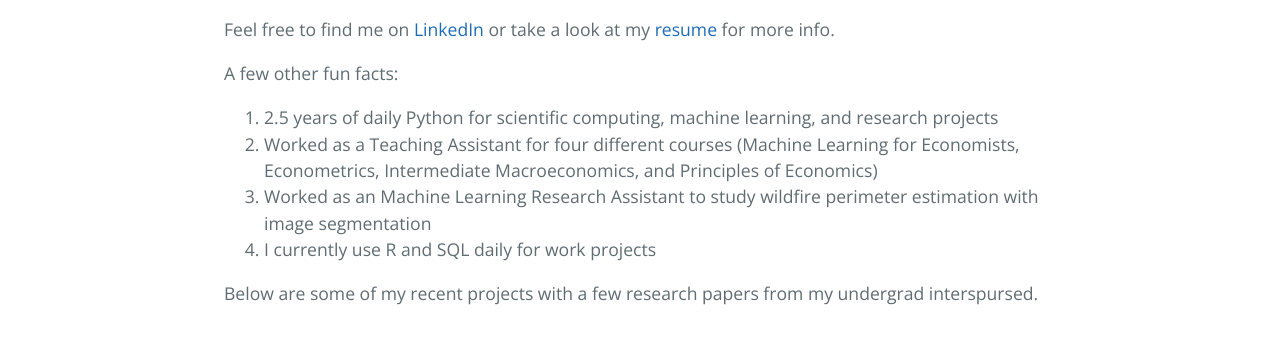
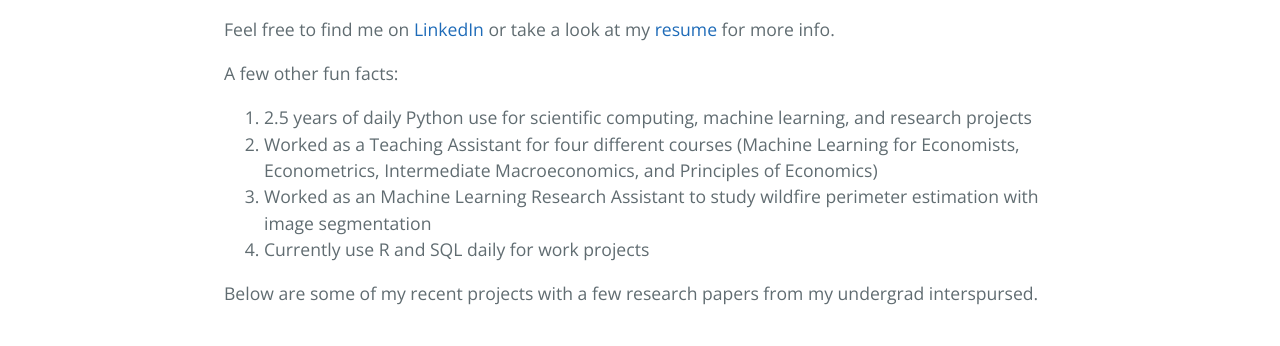
Before and after one commit to walkerhughes/portfolio, a Jekyll site: the page built from index.md, in a window 1280 px wide. Shown: the part 532-878 px from the top of the page. Built offline with Jekyll 4.4.1, drawn with Linux system fonts in a browser that asks for light colours; our own code applies the rules of GitHub Pages for plain Markdown files.

Commit message:
Update index.md

```diff
--- a/index.md
+++ b/index.md
@@ -13,10 +13,10 @@ I currently work as an economic consultant where I conduct rigorous economic res
 
 
 A few other fun facts:
-1. 2.5 years of daily Python for scientific computing, machine learning, and research projects
+1. 2.5 years of daily Python use for scientific computing, machine learning, and research projects
 2. Worked as a Teaching Assistant for four different courses (Machine Learning for Economists, Econometrics, Intermediate Macroeconomics, and Principles of Economics)
 3. Worked as an Machine Learning Research Assistant to study wildfire perimeter estimation with image segmentation
-4. I currently use R and SQL daily for work projects
+4. Currently use R and SQL daily for work projects
 
 Below are some of my recent projects with a few research papers from my undergrad interspursed.
 
```
